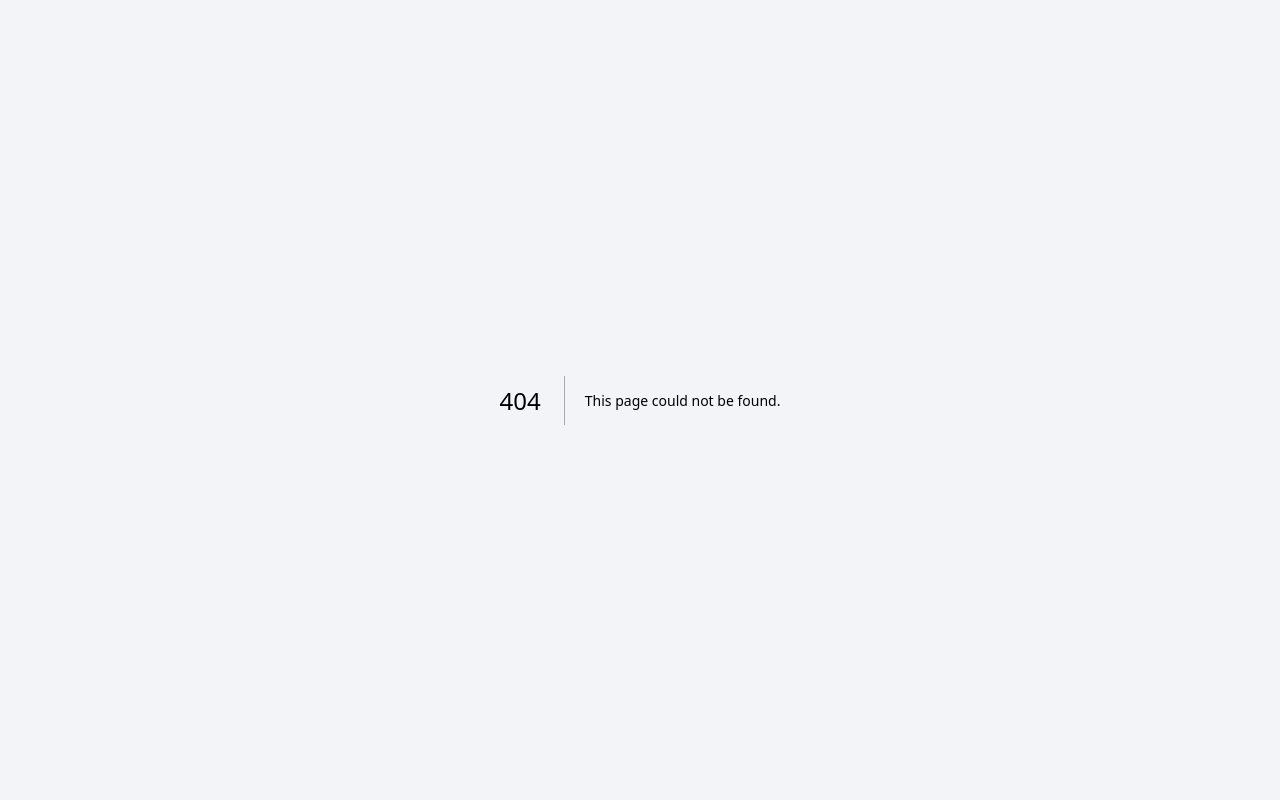
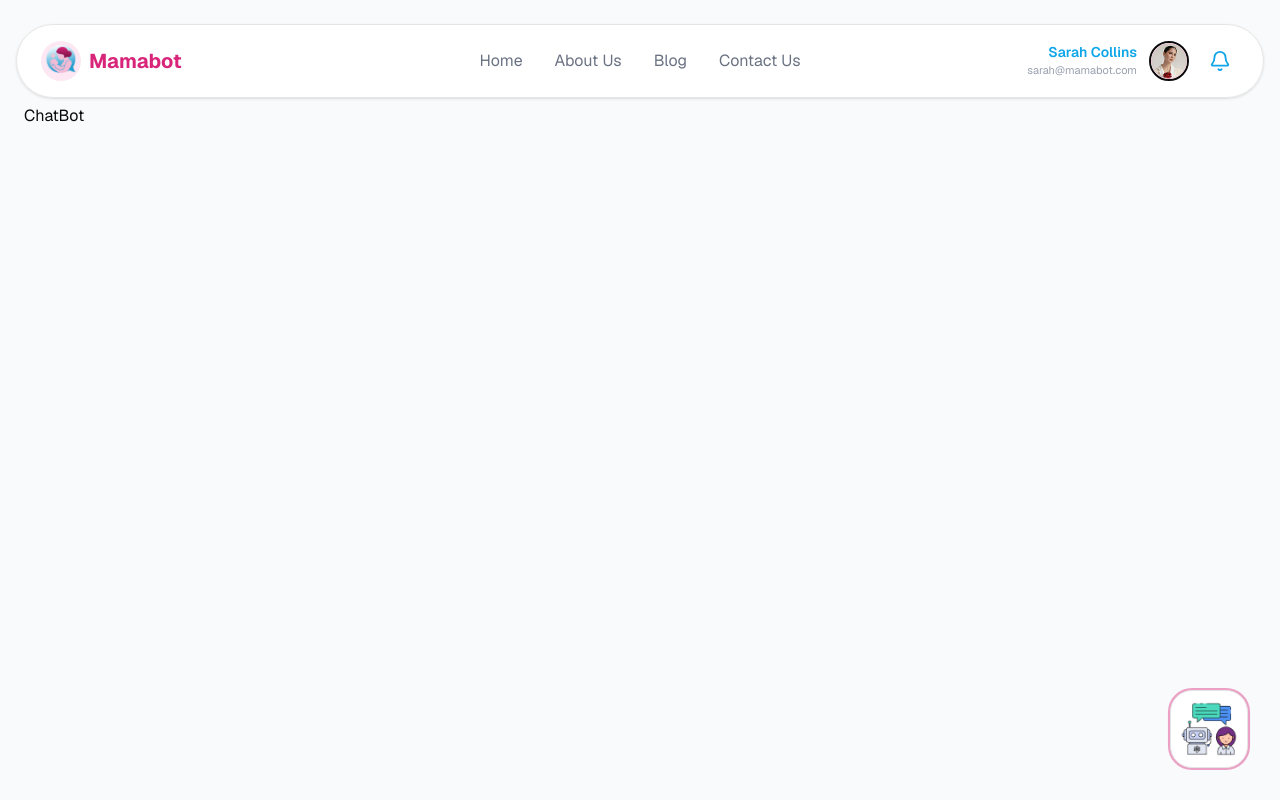
Before and after one commit to ashimsarkar1512/mamabot-frontend, a Next.js app: page /user-dashboard/chat-bot in a window 1280 px wide. Before the commit this address had no page. Built offline with nearby package versions, Linux system fonts and the light colour scheme.

Commit message:
Properly added chat icom module in user-dashboard

```diff
--- /dev/null
+++ b/app/(userDashboard)/user-dashboard/chat-bot/page.tsx
@@ -0,0 +1,9 @@
+"use client";
+
+export default function ChatBotPage() {
+    return (
+        <div>
+            <h1>ChatBot</h1>
+        </div>
+    );
+}
--- a/app/(userDashboard)/user-dashboard/layout.tsx
+++ b/app/(userDashboard)/user-dashboard/layout.tsx
@@ -1,9 +1,6 @@
-"use client";
-
-import DashboardLayout from "@/components/layout/dashboard/DashboardLayout";
-import UserSidebar from "@/components/layout/dashboard/UserSidebar";
-// import RoleGuard from "@/components/auth/RoleGuard";
+// app/(userDashboard)/user-dashboard/layout.tsx
 import ChatBot from "@/features/ChatBot";
+import UserHomeNavbar from "./userNavbar/page";
 
 type UserDashboardLayoutProps = {
   children: React.ReactNode;
@@ -13,11 +10,19 @@ export default function UserDashboardLayout({
   children,
 }: UserDashboardLayoutProps) {
   return (
-    // <RoleGuard allowedRoles={["USER", "ADMIN", "MODERATOR"]}>
-    <DashboardLayout sidebar={<UserSidebar />}>
+    <div className="min-h-screen bg-gray-50 relative">
+      {/* Fixed Navbar */}
+      <UserHomeNavbar />
       <ChatBot />
-      {children}
-    </DashboardLayout>
-    // </RoleGuard>
+
+      {/* Main content with padding to avoid overlap with fixed navbar */}
+      <main className="mt-26 px-6 flex flex-col items-center">
+        {/* pt-[104px] = navbar height (adjust if your navbar height changes) */}
+        <div className="w-full container mx-auto ">
+
+          {children}
+        </div>
+      </main>
+    </div>
   );
 }
--- a/features/ChatBot.tsx
+++ b/features/ChatBot.tsx
@@ -1,6 +1,7 @@
 "use client"
 import ChatBotIcon from "@/public/images/ChatIcon.jpg"
 import Image from "next/image";
+import Link from "next/link";
 
 const COLORS = {
     primary: "#D82479",
@@ -12,11 +13,12 @@ const COLORS = {
 const ChatBot = () => {
     return (
         <>
-            <button
+            <Link
+                href="/user-dashboard/chat-bot"
                 className="fixed bottom-14 md:bottom-8 right-8 bg-white border p-2 rounded-3xl shadow-2xl hover:scale-105 hover:cursor-pointer transition-transform duration-300 z-9999 animate-pulse-slow"
             >
                 <Image src={ChatBotIcon} alt="ChatBot" height={60} width={60} />
-            </button>
+            </Link>
 
             {/* ANIMATIONS */}
             <style jsx global>{`
```
